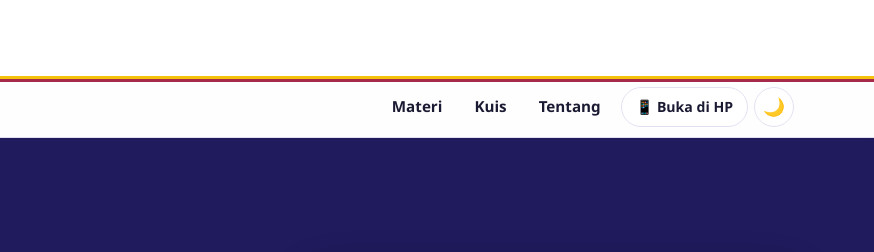
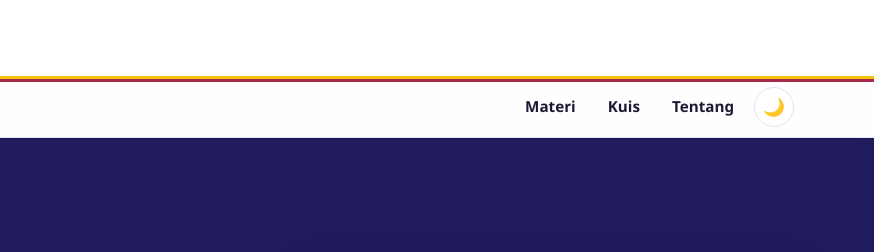
Before and after one commit to samuelomong/ekobelajar, a plain HTML site: page index.html in a window 1280 px wide. Shown: the top 252 px of the page, 406-1280 px from the left. Drawn offline with Linux system fonts and the light colour scheme.

Commit message:
Add files via upload

```diff
--- a/index.html
+++ b/index.html
@@ -40,7 +40,6 @@
           <a href="#kuis">Kuis</a>
           <a href="#tentang">Tentang</a>
         </nav>
-        <button type="button" class="icon-btn qr-open" title="Tampilkan kode QR" aria-label="Tampilkan kode QR untuk membuka di HP">📱 Buka di HP</button>
         <button type="button" id="themeBtn" class="icon-btn" aria-label="Ganti mode gelap" aria-pressed="false">🌙</button>
       </div>
     </div>
```
